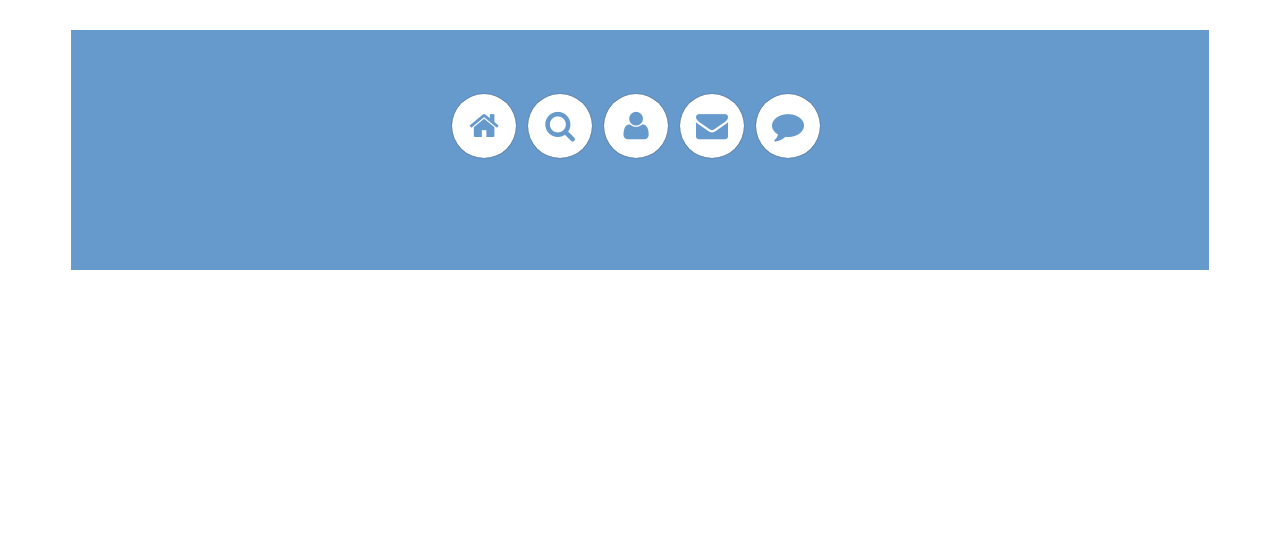
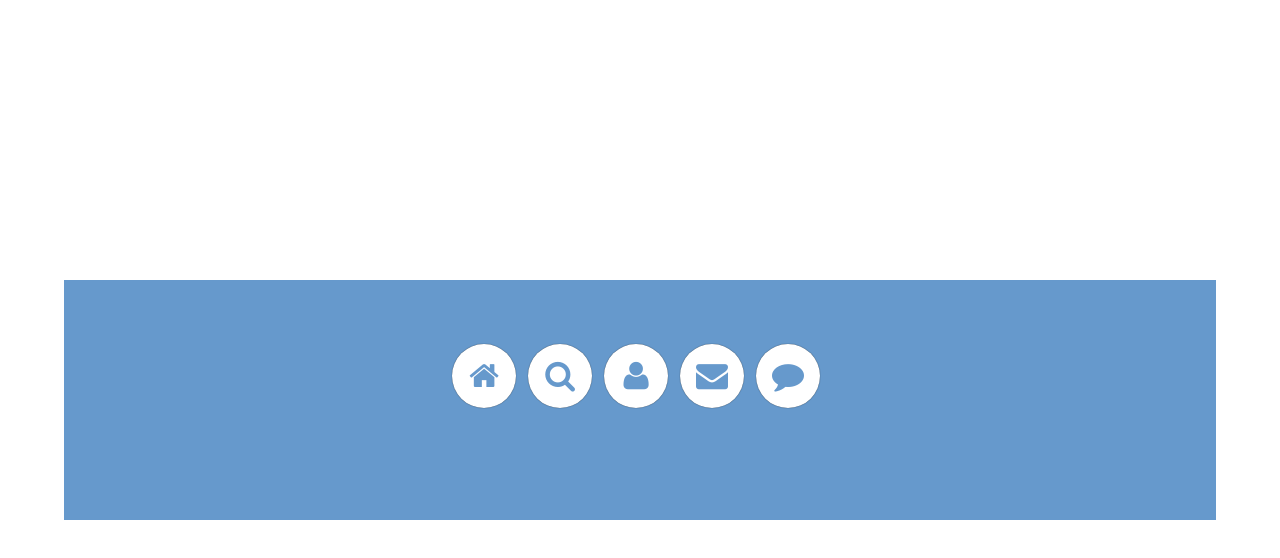
Before and after one commit to shencss/FrontEndDemo, a plain HTML site: page 贝塞尔曲线弹性导航/index.html in a window 1280 px wide. Drawn offline with Linux system fonts and the light colour scheme; a web font is replaced by a local one.

Commit message:
贝塞尔弹性曲线
调整样式

```diff
--- a/贝塞尔曲线弹性导航/style.css
+++ b/贝塞尔曲线弹性导航/style.css
@@ -3,10 +3,17 @@
 	src: url('font/fontwasome-wefont.ttf'),url('font/fontawesome-webfont.eot'),url('font/fontawesome-webfont.woff');
 }
 
+body {
+	background-color: #FFF;
+}
+
 section {
+	position: absolute;
+	top: 50%;
+	left: 50%;
+	transform: translate(-50%,-50%);
 	width: 90%;
 	height: 240px;
-	margin: 30px auto;
 	background-color: #6699CC;
 	text-align: center;
 	padding: 64px;
@@ -28,9 +35,9 @@ section {
 	margin-right: 8px;
 	color: #69C;
 	font-family: 'my-font';
-	-webkit-animation: move 1s 1s cubic-bezier(.81,-0.62,.23,1.92);
-	-0-animation: move 1s 1s cubic-bezier(.81,-0.62,.23,1.92);
-	animation: move 1s 1s cubic-bezier(.81,-0.62,.23,1.92);
+	-webkit-animation: move 1s 1s cubic-bezier(.81,-0.62,.23,1.92) ;
+	-o-animation: move 1s 1s cubic-bezier(.81,-0.62,.23,1.92) ;
+	animation: move 1s 1s cubic-bezier(.81,-0.62,.23,1.92) ;
 	-webkit-animation-fill-mode: both;
 	-o-animation-fill-mode: both;
 	animation-fill-mode: both;
```
